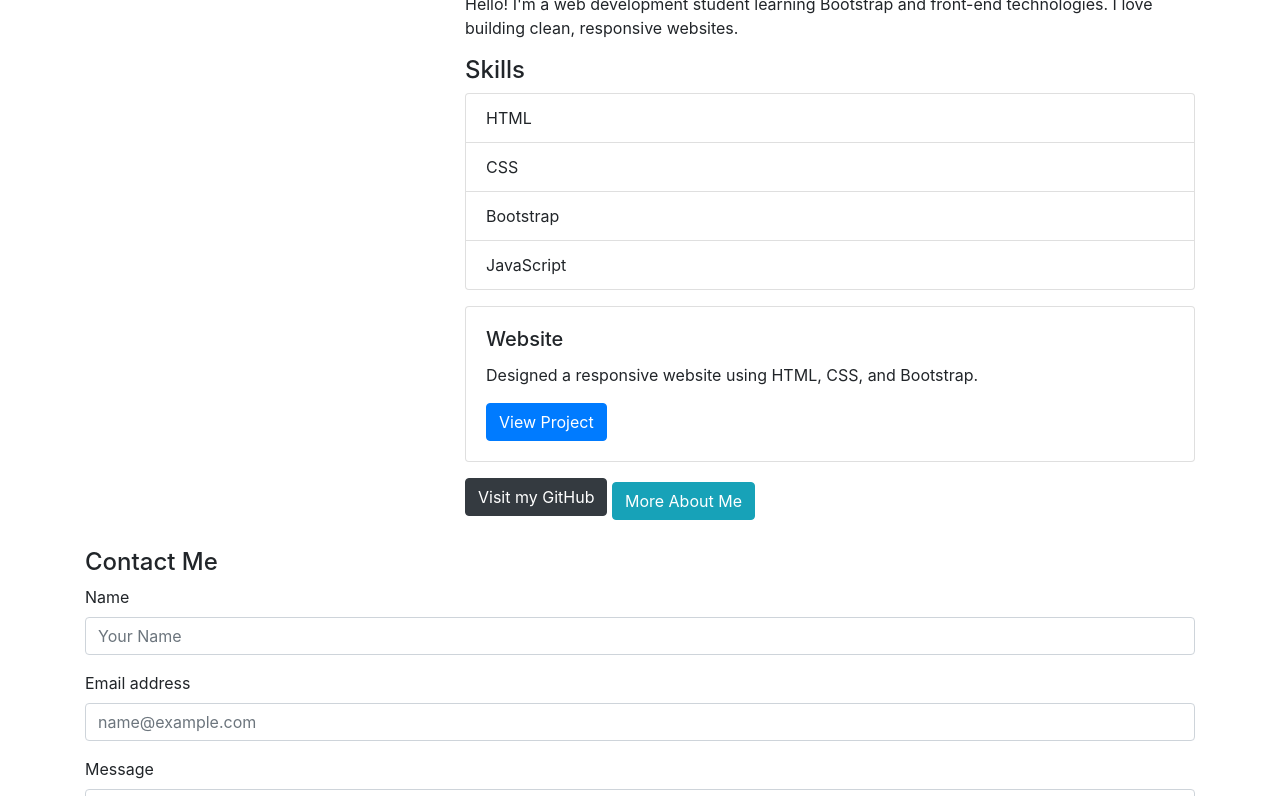
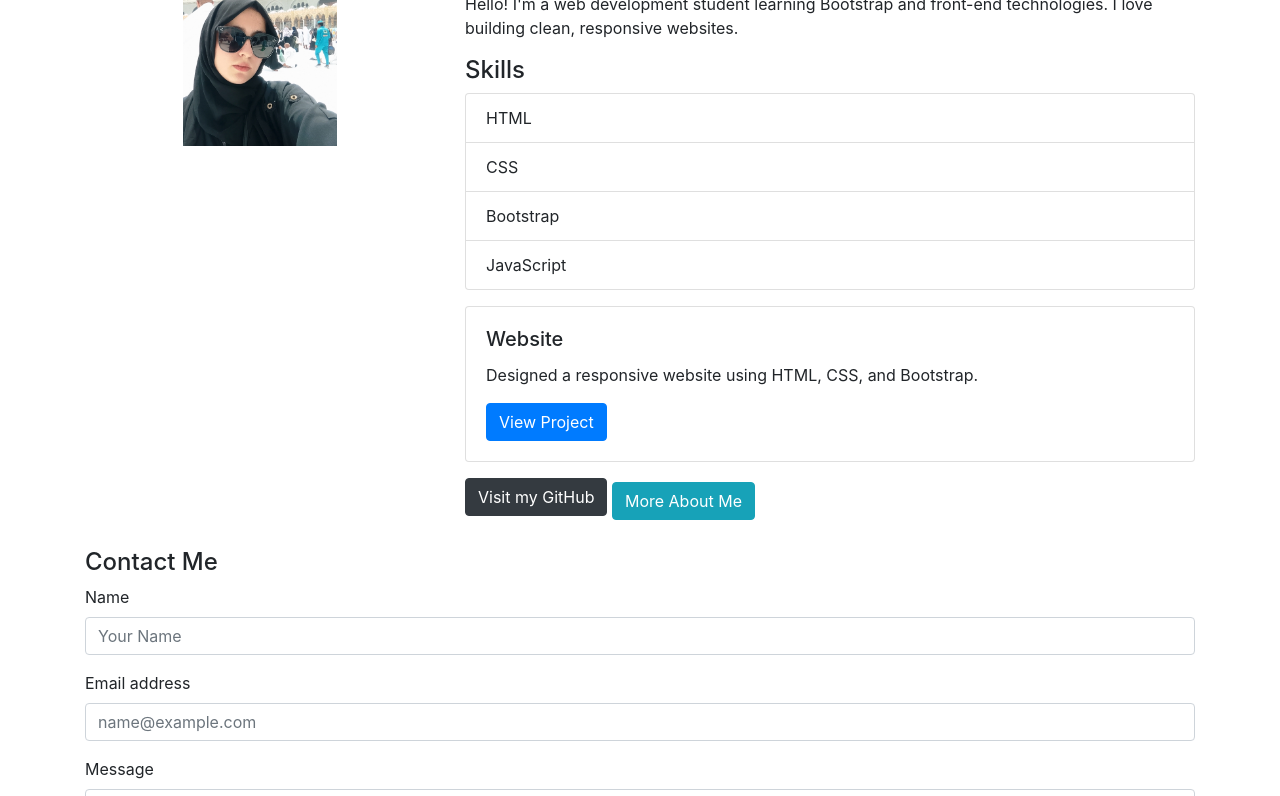
Before and after one commit to Maryam-t-m/project, a plain HTML site: page index.html in a window 1280 px wide. Shown: the part 200-996 px from the top of the page. Drawn offline with nearby package versions, Linux system fonts and the light colour scheme.

Commit message:
Update index.html

```diff
--- a/index.html
+++ b/index.html
@@ -31,7 +31,7 @@
   <div class="row">
     <!-- Left Column: Profile Image -->
     <div class="col-md-4 text-center">
-      <img src="images/images.jpg" height= "200"  alt="Profile Image">
+      <img src="images.jpg" height= "200"  alt="Profile Image">
     </div>
 
     <!-- Right Column: Bio and Info -->
```
